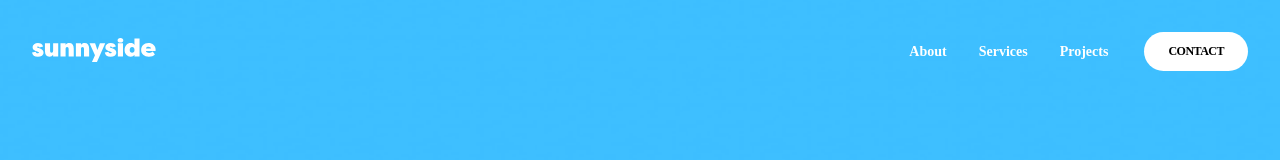
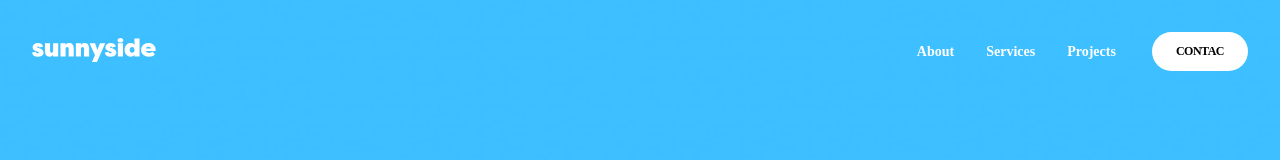
Before and after one commit to houndhollis/toss-asst-study, a React (Vite) app: page / in a window 1280 px wide. Shown: the top 160 px of the page. Built offline with nearby package versions, Linux system fonts and the light colour scheme.

Commit message:
chore: ci/cd 동작확인

```diff
--- a/src/components/header/index.tsx
+++ b/src/components/header/index.tsx
@@ -37,7 +37,7 @@ export default function Header() {
                 <S.HeaderListItem key={text}>{text}</S.HeaderListItem>
               ))}
             </S.HeaderList>
-            <S.HeaderContactBtn role="button">CONTACT</S.HeaderContactBtn>
+            <S.HeaderContactBtn role="button">CONTAC</S.HeaderContactBtn>
           </S.HeaderTabMenu>
         )}
       </S.HeaderContainer>
```
